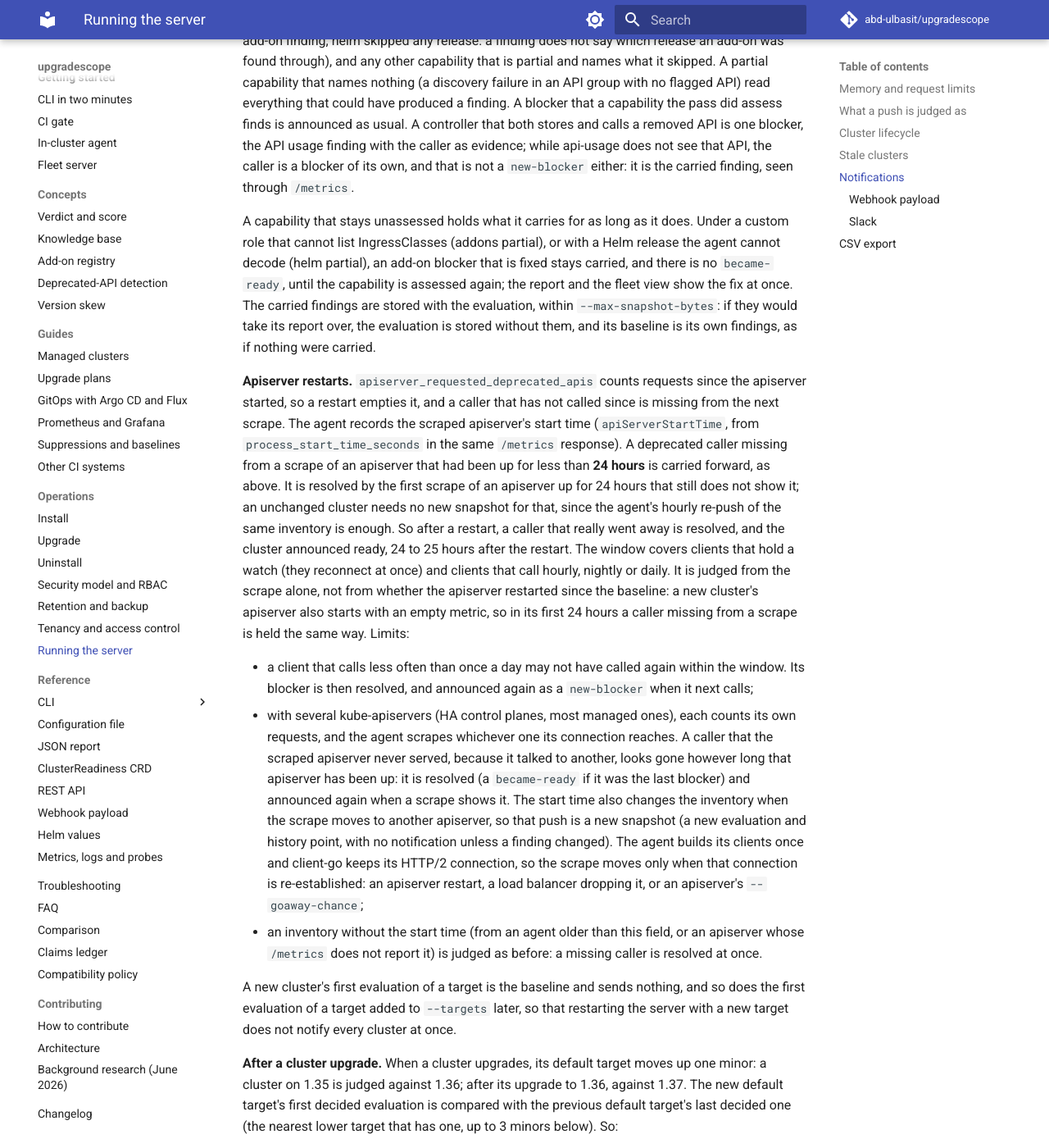
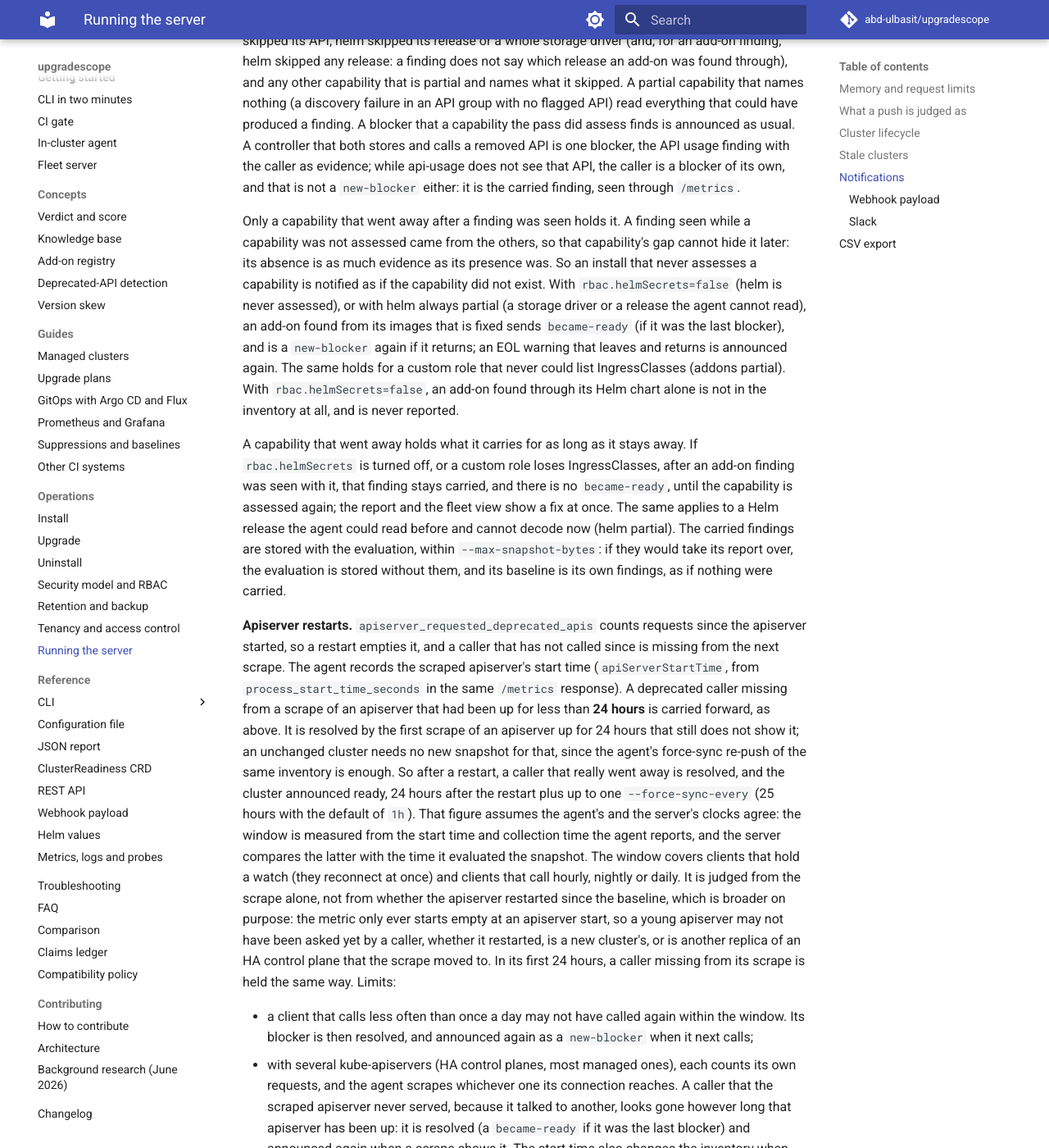
Before and after one commit to abd-ulbasit/upgradescope, an MkDocs documentation site: the page built from docs/operations.md, in a window 1280 px wide and 1400 px high, scrolled down 11900 px. Shown: the whole window at 82% size. Built offline with MkDocs 1.6.1 and Material for MkDocs 9.7.7, drawn with Linux system fonts in a browser that asks for light colours; comment, search, counter and statistics services are not loaded; some of the changed text lies outside the part shown.

Commit message:
docs: a capability a finding was seen without does not hold it
The Notifications section said that a capability that stays unassessed
holds what it carries for as long as it does. That was the behaviour
that broke rbac.helmSecrets=false installs. The section now says that
only a capability that went away after a finding was seen holds it, and
that an install which never assesses one still gets became-ready and
the re-alert of a returning finding. NT-01 says the same and lists the
new tests.

The restart window is now qualified. A caller that went away is
resolved 24 hours plus one --force-sync-every after the restart (25
hours at the default of 1h), provided the agent's and server's clocks
agree. The section also says why the warm-up is judged from the scrape
alone: a young apiserver after a restart, a new cluster, or an HA move.

Refs #189

Co-Authored-By: Claude Fable 5 <noreply@anthropic.com>

```diff
--- a/docs/operations.md
+++ b/docs/operations.md
@@ -526,13 +526,15 @@ capabilities: API usage findings from api-usage, Helm release findings
 from helm, deprecated callers from deprecated-calls, add-on findings from
 addons, versions (node container runtimes) and helm (an add-on found
 through its Helm chart, whose app version is the install's), skew from
-versions, CRD findings from crds. A blocker or eol-approaching warning of the baseline
-whose capability the pass did not assess is **carried forward**: the pass
-does not resolve it, it is not a `new-blocker` when the capability
-returns, and the evaluation stored for the pass keeps it in its baseline,
-over any number of passes, until one that assessed the capability no
-longer finds it. While a carried blocker remains there is no
-`became-ready`, even if the pass's verdict is ready. A capability is not
+versions, CRD findings from crds. A blocker or eol-approaching warning of
+the baseline that is missing from a pass that did not assess one of its
+capabilities, when the pass that last saw it did assess that capability,
+is **carried forward**: the pass does not resolve it, it is not a
+`new-blocker` when the capability returns, and the evaluation stored for
+the pass keeps it in its baseline, over any number of passes, until one
+that assessed the capability no longer finds it. While a carried blocker
+remains there is no `became-ready`, even if the pass's verdict is ready.
+A capability is not
 assessed for a finding when it is unavailable, or partial over it:
 api-usage and deprecated-calls skipped its API, helm skipped its release
 or a whole storage driver (and, for an add-on finding, helm skipped any
@@ -547,12 +549,27 @@ while api-usage does not see that API, the caller is a blocker of its
 own, and that is not a `new-blocker` either: it is the carried finding,
 seen through `/metrics`.
 
-A capability that stays unassessed holds what it carries for as long as
-it does. Under a custom role that cannot list IngressClasses (addons
-partial), or with a Helm release the agent cannot decode (helm partial),
-an add-on blocker that is fixed stays carried, and there is no
-`became-ready`, until the capability is assessed again; the report and
-the fleet view show the fix at once. The carried findings are stored with
+Only a capability that went away after a finding was seen holds it. A
+finding seen while a capability was not assessed came from the others,
+so that capability's gap cannot hide it later: its absence is as much
+evidence as its presence was. So an install that never assesses a
+capability is notified as if the capability did not exist. With
+`rbac.helmSecrets=false` (helm is never assessed), or with helm always
+partial (a storage driver or a release the agent cannot read), an add-on
+found from its images that is fixed sends `became-ready` (if it was the
+last blocker), and is a `new-blocker` again if it returns; an EOL warning
+that leaves and returns is announced again. The same holds for a custom
+role that never could list IngressClasses (addons partial). With
+`rbac.helmSecrets=false`, an add-on found through its Helm chart alone
+is not in the inventory at all, and is never reported.
+
+A capability that went away holds what it carries for as long as it
+stays away. If `rbac.helmSecrets` is turned off, or a custom role loses
+IngressClasses, after an add-on finding was seen with it, that finding
+stays carried, and there is no `became-ready`, until the capability is
+assessed again; the report and the fleet view show a fix at once. The
+same applies to a Helm release the agent could read before and cannot
+decode now (helm partial). The carried findings are stored with
 the evaluation, within `--max-snapshot-bytes`: if they would take its
 report over, the evaluation is stored without them, and its baseline is
 its own findings, as if nothing were carried.
@@ -566,14 +583,21 @@ deprecated caller missing from a scrape of an apiserver that had been up
 for less than **24 hours** is carried forward, as above. It is resolved by
 the first scrape of an apiserver up for 24 hours that still does not show
 it; an unchanged cluster needs no new snapshot for that, since the agent's
-hourly re-push of the same inventory is enough. So after a restart, a
+force-sync re-push of the same inventory is enough. So after a restart, a
 caller that really went away is resolved, and the cluster announced
-ready, 24 to 25 hours after the restart. The window covers clients that hold a
-watch (they reconnect at once) and clients that call hourly, nightly or
-daily. It is judged from the scrape alone, not from whether the apiserver
-restarted since the baseline: a new cluster's apiserver also starts with
-an empty metric, so in its first 24 hours a caller missing from a scrape
-is held the same way. Limits:
+ready, 24 hours after the restart plus up to one `--force-sync-every`
+(25 hours with the default of `1h`). That figure assumes the agent's and
+the server's clocks agree: the window is measured from the start time
+and collection time the agent reports, and the server compares the
+latter with the time it evaluated the snapshot. The window covers
+clients that hold a watch (they reconnect at once) and clients that call
+hourly, nightly or daily. It is judged from the scrape alone, not from
+whether the apiserver restarted since the baseline, which is broader on
+purpose: the metric only ever starts empty at an apiserver start, so a
+young apiserver may not have been asked yet by a caller, whether it
+restarted, is a new cluster's, or is another replica of an HA control
+plane that the scrape moved to. In its first 24 hours, a caller missing
+from its scrape is held the same way. Limits:
 
 - a client that calls less often than once a day may not have called
   again within the window. Its blocker is then resolved, and announced
```
Also changed, not shown: docs/claims.md (+1 -1 lines).
